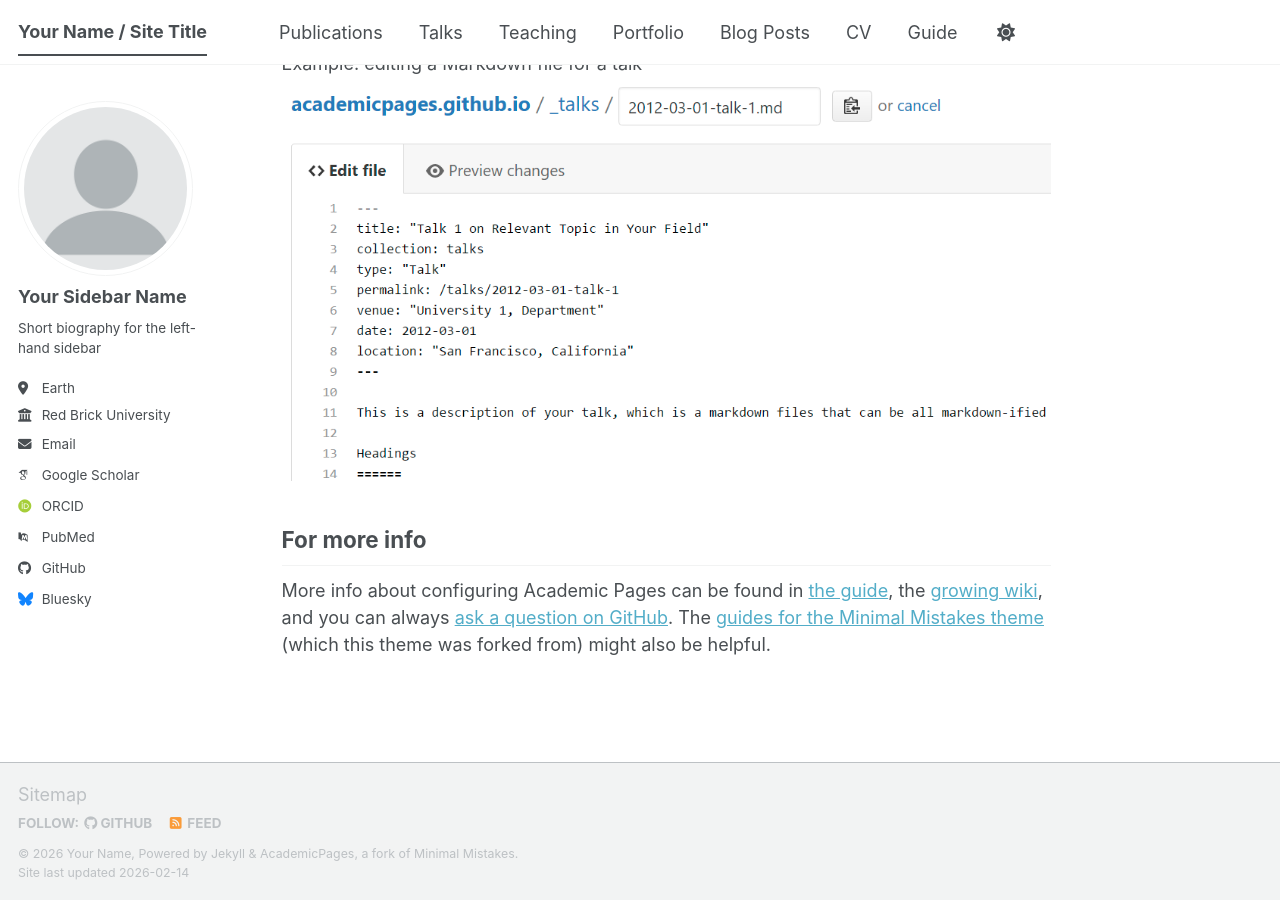
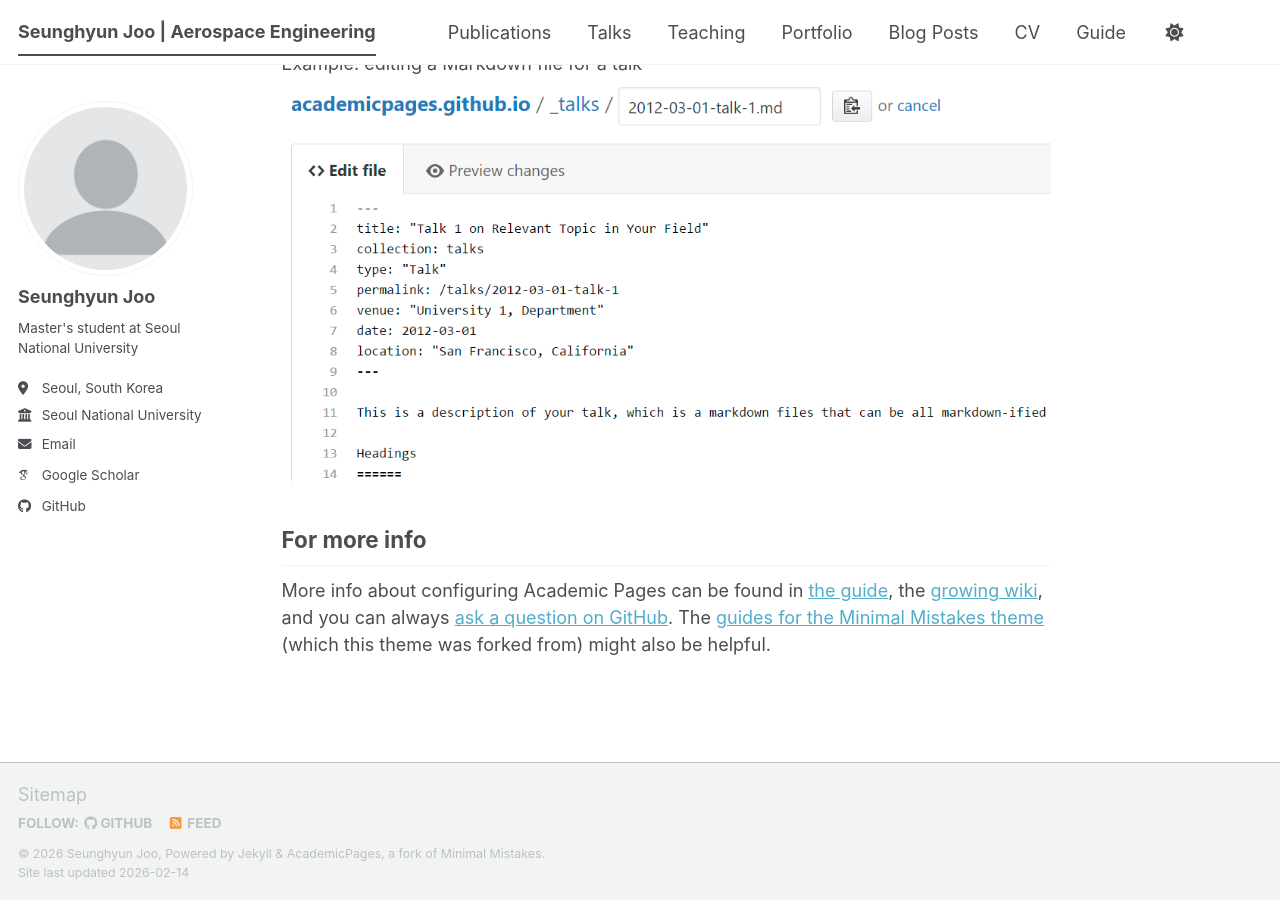
Before and after one commit to SEUNGHYUN-JOO/SEUNGHYUN-JOO.github.io, a Jekyll site: the page built from _pages/about.md, in a window 1280 px wide and 900 px high, scrolled down 2720 px. Built offline with Jekyll 4.4.1, drawn with Linux system fonts in a browser that asks for light colours; some web fonts are replaced; a script bundle is joined from its source files by our own code; library files that are not in the unit come from our copies.

Commit message:
Update _config.yml

```diff
--- a/_config.yml
+++ b/_config.yml
@@ -9,14 +9,14 @@
 # Basic Site Settings
 locale                   : "en-US"
 site_theme               : "default" # The available themes options are "default", "air", "sunrise", "mint", "dirt" and "contrast"
-title                    : "Your Name / Site Title"
+title                    : "Seunghyun Joo | Aerospace Engineering"
 title_separator          : "-"
-name                     : &name "Your Name"
-description              : &description "Your Name's academic portfolio"   # Update this with a general description of your site, this is the default if not overridden by a page
-url                      : https://academicpages.github.io # The base hostname & protocol for your site e.g. "https://[your GitHub username].github.io",
+name                     : &name "Seunghyun Joo"
+description              : &description "Seunghyun Joo's academic portfolio"   # Update this with a general description of your site, this is the default if not overridden by a page
+url                      : "https://seunghyun-joo.github.io" # The base hostname & protocol for your site e.g. "https://[your GitHub username].github.io",
                                                            # or if you already have some other page hosted on Github then use "https://[your GitHub username].github.io/[Your Repo Name]"
 baseurl                  : "" # the subpath of your site, e.g. "/blog"
-repository               : "academicpages/academicpages.github.io"
+repository               : "SEUNGHYUN-JOO/SEUNGHYUN-JOO.github.io"
 
 # Site Author - The following control what appear as part of the author content on the side bar.
 #               If a field is blank the icon and link will not appear, otherwise it will be shown.
@@ -24,24 +24,24 @@ repository               : "academicpages/academicpages.github.io"
 author:
   # Biographic information
   avatar           : "profile.png"
-  name             : "Your Sidebar Name"
+  name             : "Seunghyun Joo"
   pronouns         : # example: "she/her"
-  bio              : "Short biography for the left-hand sidebar"
-  location         : "Earth"
-  employer         : "Red Brick University"
+  bio              : "Master's student at Seoul National University"
+  location         : "Seoul, South Korea"
+  employer         : "Seoul National University"
   uri              : # URL
-  email            : "none@example.org"
+  email            : "chlrh45351@gmail.com"
 
   # Academic websites
   academia         : # URL
   arxiv            : # URL - Update with the correct link to your profile
-  googlescholar    : "https://scholar.google.com/citations?user=PS_CX0AAAAAJ"
+  googlescholar    : "https://scholar.google.com/citations?user=XUWqSoIAAAAJ&hl=en"
   inspire-hep      : # URL
   impactstory      : # URL
-  orcid            : "https://orcid.org/yourorcidurl"
+  orcid            : #"https://orcid.org/yourorcidurl"
   semantic         : # URL
   ssrn             : # URL
-  pubmed           : "https://www.ncbi.nlm.nih.gov/pubmed/?term=john+snow"
+  pubmed           : #"https://www.ncbi.nlm.nih.gov/pubmed/?term=john+snow"
   researchgate     : # URL
   scopus           : # URL
   zotero           : # URL
@@ -57,7 +57,7 @@ author:
 
   # Social media
   artstation       : # Username
-  bluesky          : "bsky.app" # Replace this with you Bluesky username
+  bluesky          : #"bsky.app" # Replace this with you Bluesky username
   facebook         : # Username
   flickr           : # Username
   foursquare       : # Username
```
